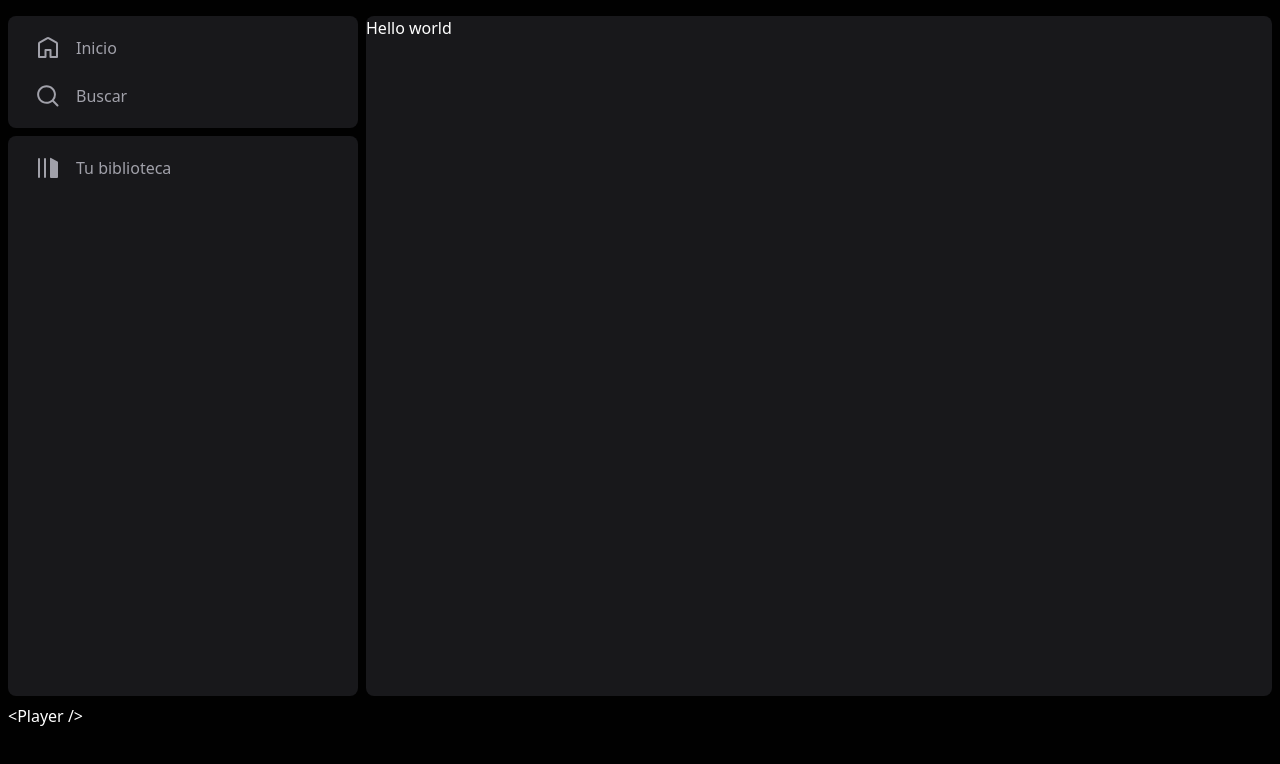
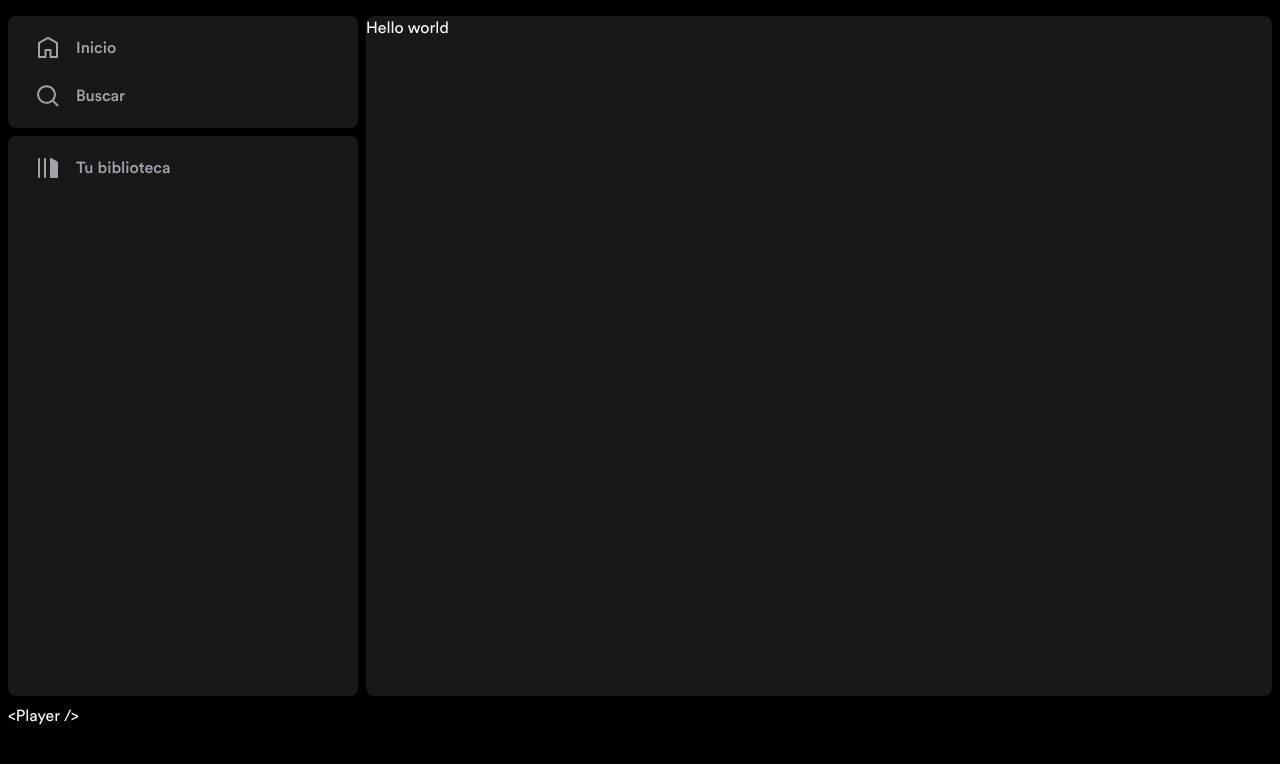
Before and after one commit to italodelap/spotify-astro-clone, an Astro site: page / in a window 1280 px wide. Built offline with nearby package versions, Linux system fonts and the light colour scheme; Astro itself is replaced by a stand-in of ours.

Commit message:
feat(*): 💄 use Spotify font

```diff
--- a/src/layouts/Layout.astro
+++ b/src/layouts/Layout.astro
@@ -34,8 +34,6 @@
 		</main>
 
 		<footer class="[grid-area:player] h-[80px]">&lt;Player /&gt;</footer>
-	</body>
-
 		<style>
 			body {
 				display: grid;
@@ -51,6 +49,48 @@
 			html {
 				color: white;
 				background: #010101;
+				font-family: "CircularStd", system-ui, sans-serif;
+			}
+
+			@font-face {
+				font-family: "CircularStd";
+				src: url("/fonts/CircularStd-Medium.woff2") format("woff2");
+				font-weight: 500;
+				font-style: normal;
+				font-display: swap;
+			}
+
+			@font-face {
+				font-family: "CircularStd";
+				src: url("/fonts/CircularStd-Book.woff2") format("woff2");
+				font-weight: 400;
+				font-style: normal;
+				font-display: swap;
+			}
+
+			@font-face {
+				font-family: "CircularStd";
+				src: url("/fonts/CircularStd-Light.woff2") format("woff2");
+				font-weight: 300;
+				font-style: normal;
+				font-display: swap;
+			}
+
+			@font-face {
+				font-family: "CircularStd";
+				src: url("/fonts/CircularStd-Bold.woff2") format("woff2");
+				font-weight: 700;
+				font-style: normal;
+				font-display: swap;
+			}
+
+			@font-face {
+				font-family: "CircularStd";
+				src: url("/fonts/CircularStd-Black.woff2") format("woff2");
+				font-weight: 900;
+				font-style: normal;
+				font-display: swap;
 			}
 		</style>
+	</body>
 </html>
```
Lines whose indentation alone changed are shown as unchanged.
